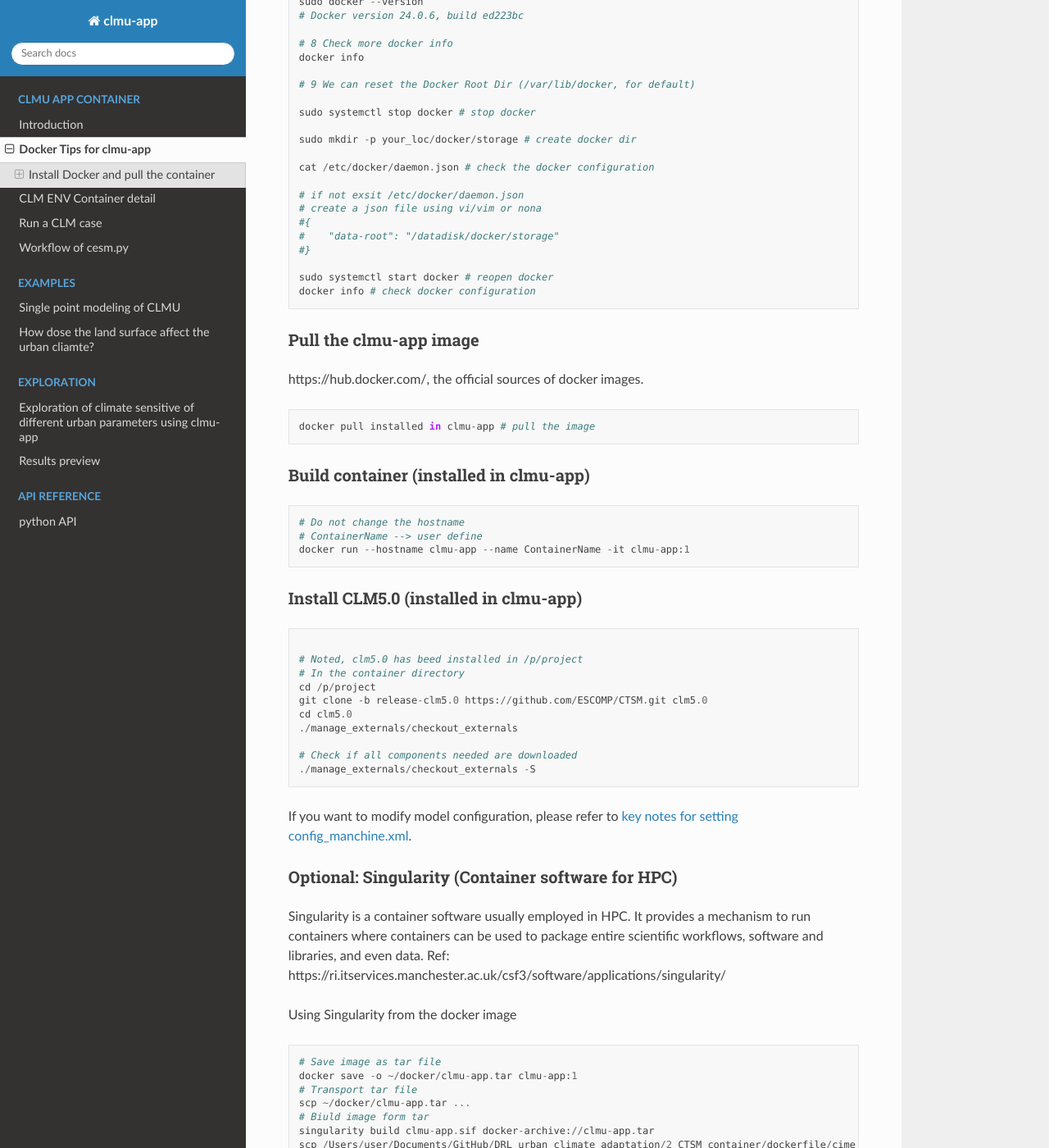
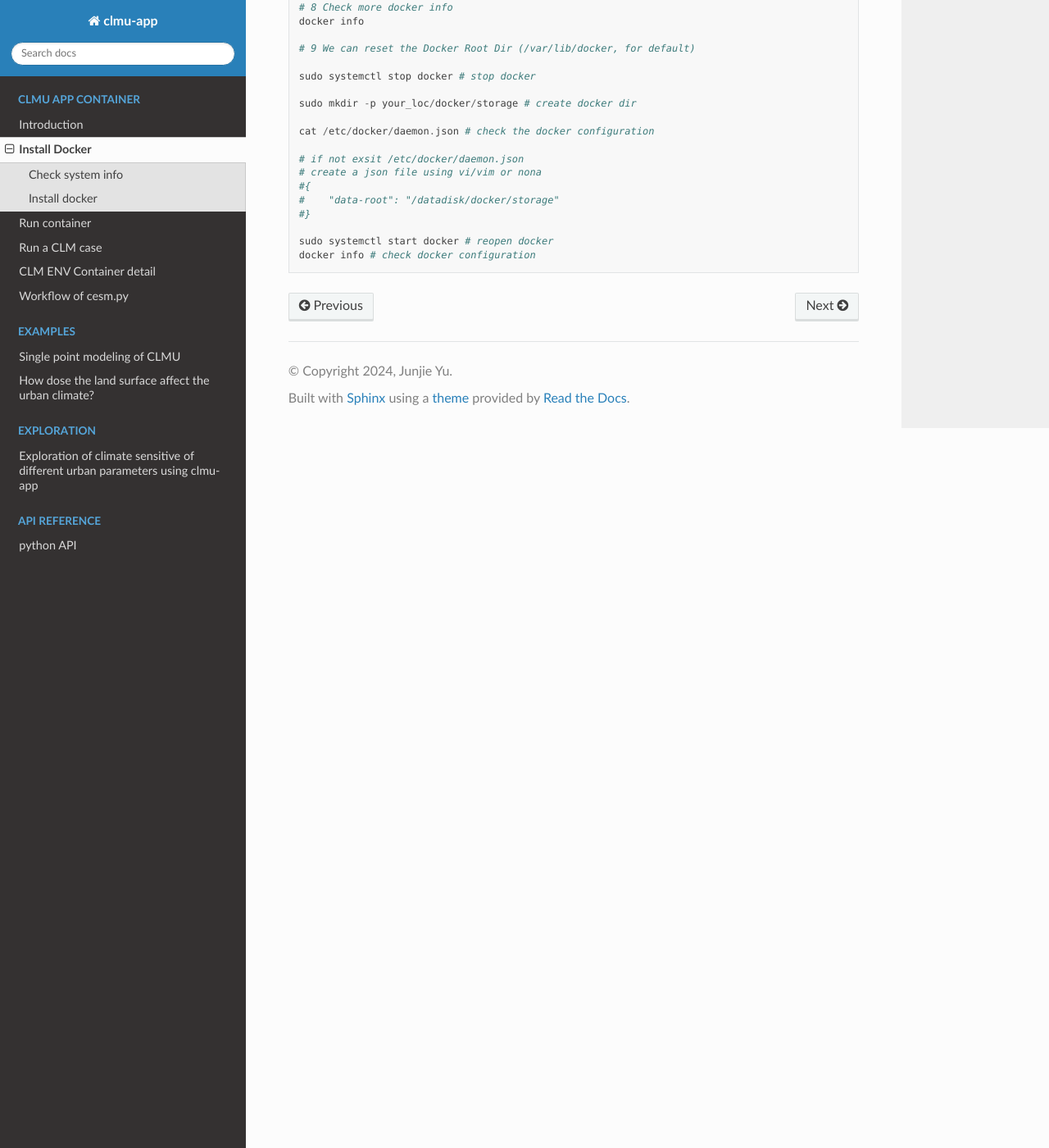
Before and after one commit to envdes/clmu-app, a Sphinx documentation site: the page built from docs/container/2_install_docker.md, in a window 1280 px wide and 1400 px high, scrolled down 958 px. Shown: the whole window at 82% size. Built offline with Sphinx 7.4.7 and the Read the Docs theme 2.0.0, drawn with Linux system fonts in a browser that asks for light colours; some of the changed text lies outside the part shown.

Commit message:
update restructure

````diff
--- a/docs/container/2_install_docker.md
+++ b/docs/container/2_install_docker.md
@@ -1,6 +1,4 @@
-# Docker Tips for clmu-app
-
-### Install Docker and pull the container
+# Install Docker
 #### Check system info
 First of all, get familiar with our computer system before the next steps. Noted that the commands below run in Linux.
 ```
@@ -60,75 +58,3 @@ cat /etc/docker/daemon.json # check the docker configuration
 sudo systemctl start docker # reopen docker
 docker info # check docker configuration
 ```
-#### Pull the clmu-app image
-https://hub.docker.com/, the official sources of docker images.
-
-
-```
-docker pull installed in clmu-app # pull the image
-```
-
-#### Build container (installed in clmu-app)
-
-```
-# Do not change the hostname
-# ContainerName --> user define
-docker run --hostname clmu-app --name ContainerName -it clmu-app:1
-```
-
-#### Install CLM5.0 (installed in clmu-app)
-```
-
-# Noted, clm5.0 has beed installed in /p/project
-# In the container directory
-cd /p/project
-git clone -b release-clm5.0 https://github.com/ESCOMP/CTSM.git clm5.0
-cd clm5.0
-./manage_externals/checkout_externals
-
-# Check if all components needed are downloaded
-./manage_externals/checkout_externals -S
-```
-
-If you want to modify model configuration, please refer to [key notes for setting config_manchine.xml](https://bb.cgd.ucar.edu/cesm/threads/issue-installing-on-centos-8-with-slurm-and-lmod.5884/#post-39110).
-
-#### Optional: Singularity (Container software for HPC)
-
-Singularity is a container software usually employed in HPC. It provides a mechanism to run containers where containers can be used to package entire scientific workflows, software and libraries, and even data.
-Ref: https://ri.itservices.manchester.ac.uk/csf3/software/applications/singularity/
-
-Using Singularity from the docker image
-
-```
-# Save image as tar file
-docker save -o ~/docker/clmu-app.tar clmu-app:1
-# Transport tar file
-scp ~/docker/clmu-app.tar ...
-# Biuld image form tar
-singularity build clmu-app.sif docker-archive://clmu-app.tar
-scp /Users/user/Documents/GitHub/DRL_urban_climate_adaptation/2_CTSM_container/dockerfile/cime_config/config_machines.xml z47137jy@csf3.itservices.manchester.ac.uk:~/.cime
-scp /Users/user/Documents/GitHub/DRL_urban_climate_adaptation/2_CTSM_container/dockerfile/cime_config/config_compilers.xml z47137jy@csf3.itservices.manchester.ac.uk:~/.cime
-mkdir -vp p/project p/scratch/CESMDATAROOT/inputdata
-
-singularity run --hostname clmu-app -B "$(pwd)"/p:/p clmu-app.sif
-# Do not change hostname, either need to change cime.config file
-
-# Export CLM5 environment variables
-export PROJECT=/p/project
-export SCRATCH=/p/scratch
-export BUDGET_ACCOUNTS=slts
-export CESMDATAROOT=/p/scratch/CESMDATAROOT
-export CSMDATA=/p/scratch/CESMDATAROOT/inputdata
-export CASESCRIPT=/p/project/myclm/cime/scripts
-export OMPI_ALLOW_RUN_AS_ROOT_CONFIRM=1
-export OMPI_ALLOW_RUN_AS_ROOT=1
-```
-
-#### Tips for docker commander
-- docker ps: check for the running container
-- docker stop <container-id>: stop the container
-- docker start <container-id>: start the container
-- docker restart <container-id>: restart the container
-- docker rm <container-id>: remove a container
-- docker logs <container-id>: check the logs
-- docker exec -it <container-id> /bin/bash: get into a running docker container with Bash shell
--- a/docs/index.rst
+++ b/docs/index.rst
@@ -31,8 +31,9 @@ Author: `Junjie Yu <https://junjieyu-uom.github.io>`_, `Dr. Zhonghua Zheng <http
 
    container/1_intro_container.md
    container/2_install_docker.md
+   container/run_container.md
+   container/4_run_CLM_case.md
    container/3_CLMU_env_details.md
-   container/4_run_CLM_case.md
    container/5_python_API.md
 
 .. toctree::
````
Also changed, not shown: docs/container/1_intro_container.md (+8 -0 lines), docs/container/run_container.md (added, +84 -0 lines), docs/examples/explore_up.md (+8 -7 lines), docs/examples/Single_point_modeling.ipynb, docs/examples/modify_urban.ipynb.
